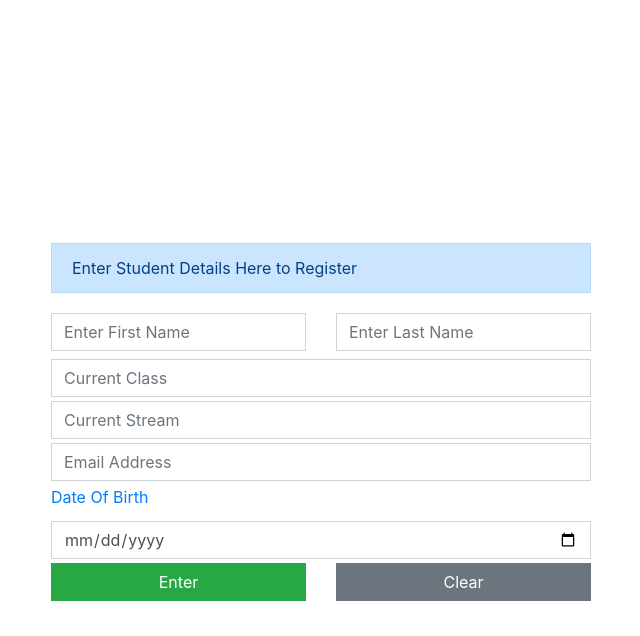
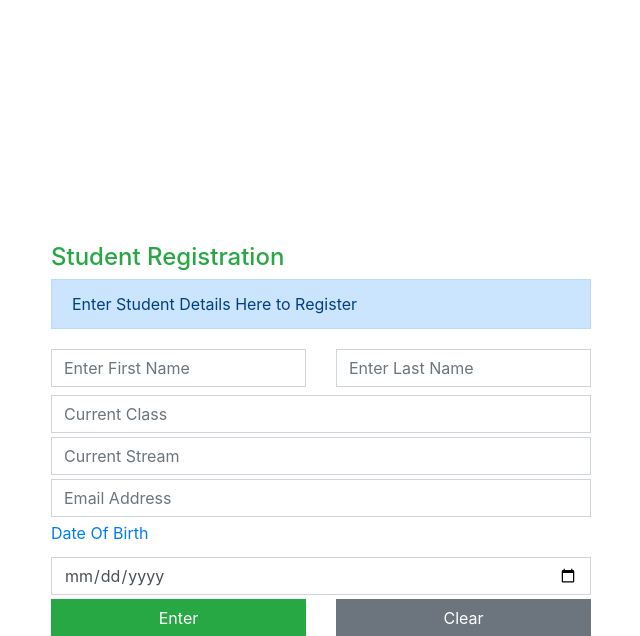
Before and after one commit to ChrisMuga/studentsAppPython, a Django app: page / in a window 1280 px wide. Shown: the top 636 px of the page, without its empty margins (319-959 px from the left). Run offline with Django 3.2, Linux system fonts and the light colour scheme; some libraries are stand-ins or nearby versions.

Commit message:
add context header

```diff
--- a/studentMarks/templates/studentMarks/index.html
+++ b/studentMarks/templates/studentMarks/index.html
@@ -18,6 +18,7 @@
     <div class="container">
         <div class="row d-flex justify-content-center">
             <div class="col-md-6 mid-level">
+                <h4 class="text-success">{{context}}</h4>
                 <div class="alert alert-primary b0">
                     Enter Student Details Here to Register
                 </div>
```
